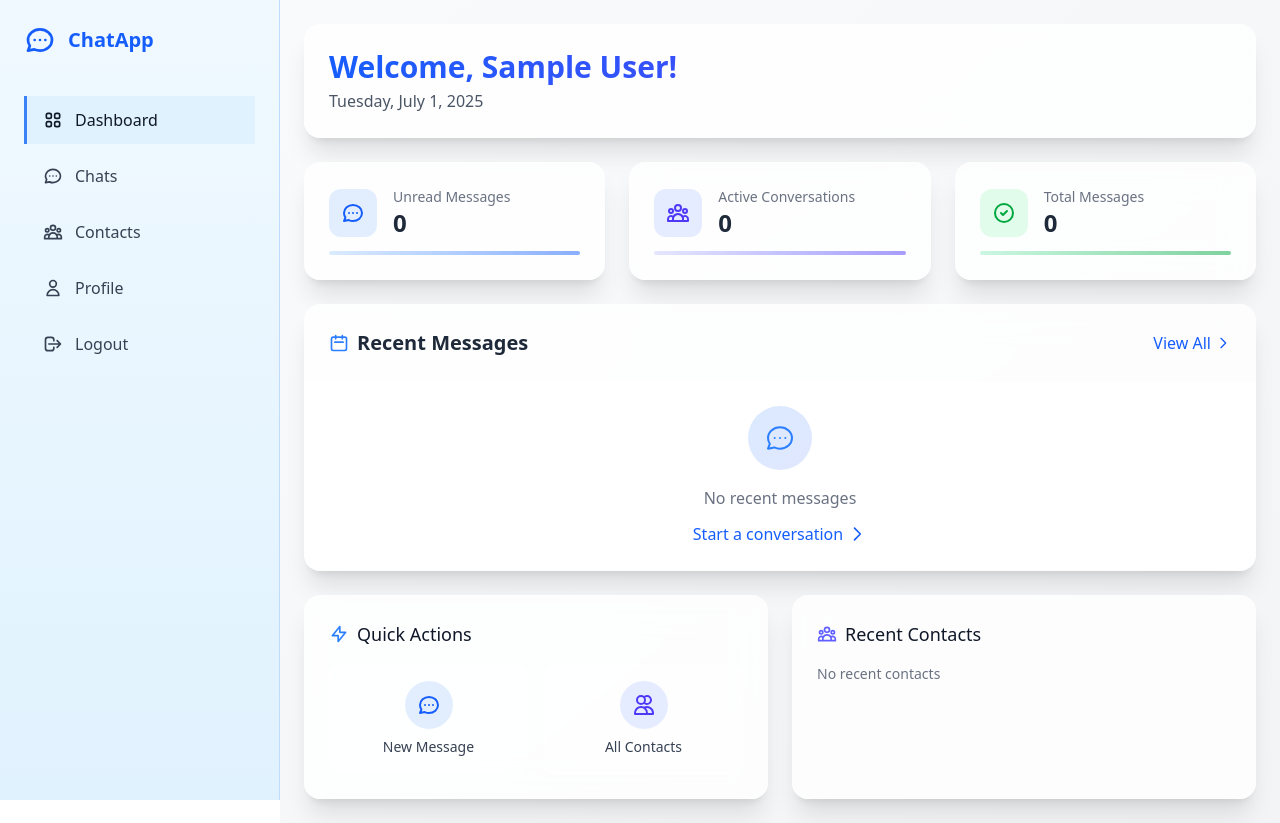
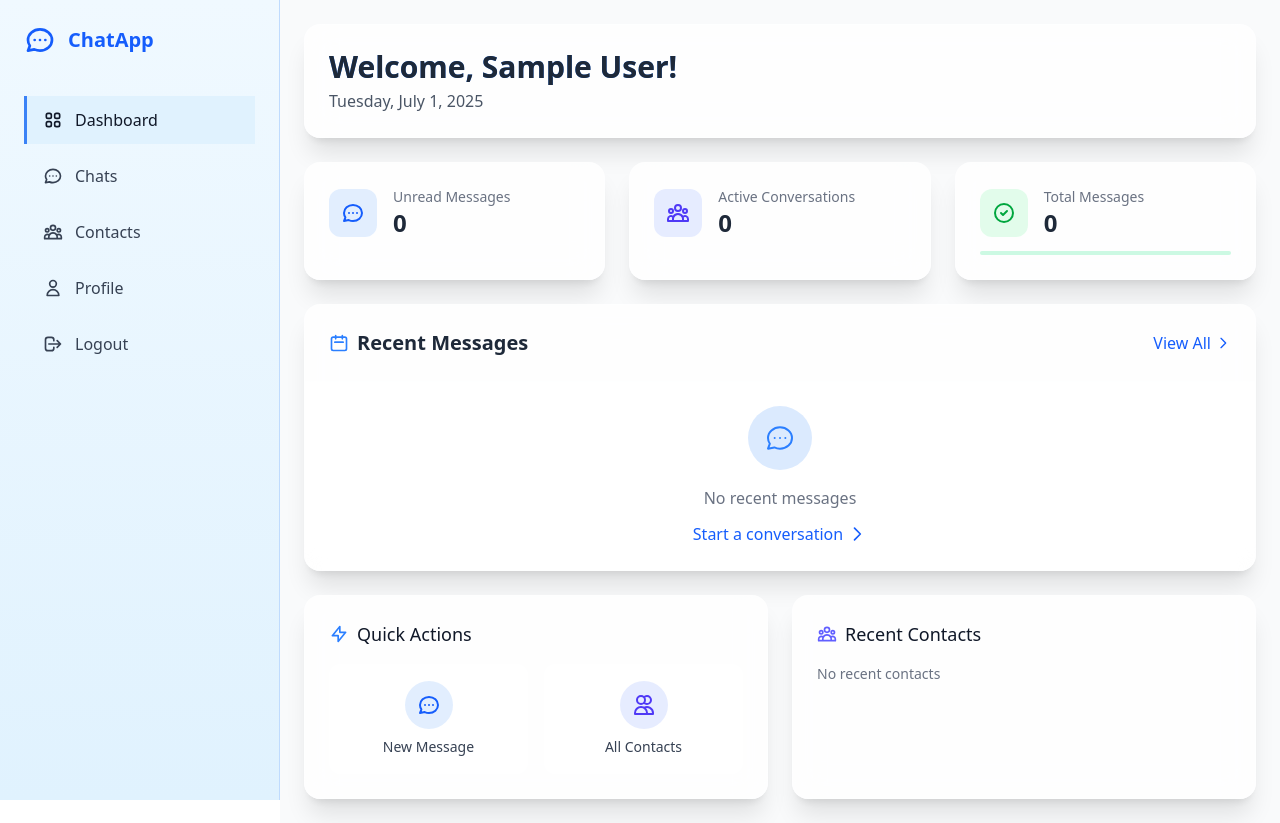
Before and after one commit to brizzieh/ChatAppv2, a Django app: page /dashboard/ in a window 1280 px wide. Run offline with Django 5.2, Linux system fonts and the light colour scheme; the visitor is signed in with stand-in values (Sample User, id 1); data comes from the database, SQL or seed files in the repository; data that the repository does not hold is empty; style sheets or scripts are compiled from the project's sources; some libraries are stand-ins or nearby versions.

Commit message:
refactor: remove gradients from dashboard styles for a cleaner appearance

```diff
--- a/templates/dashboard/index.html
+++ b/templates/dashboard/index.html
@@ -2,11 +2,11 @@
 {% block title %}Dashboard{% endblock title %}
 
 {% block content %}
-<div class="min-h-screen bg-gradient-to-br from-gray-50 to-gray-100 p-4 sm:p-6">
+<div class="min-h-screen bg-gray-50 p-4 sm:p-6">
     <div class="max-w-7xl mx-auto">
         <!-- Header with Glassmorphism Effect -->
         <div class="bg-white/80 backdrop-blur-lg rounded-2xl shadow-xl p-6 mb-6 border border-white/20 hover:shadow-2xl transition-all duration-300">
-            <h1 class="text-2xl sm:text-3xl font-bold text-gray-800 bg-gradient-to-r from-blue-600 to-indigo-600 bg-clip-text text-transparent">
+            <h1 class="text-2xl sm:text-3xl font-bold text-gray-800 bg-blue-500 bg-clip-text">
                 Welcome, {{ request.user.get_full_name|default:request.user.username }}!
             </h1>
             <p class="text-gray-600 mt-1">{{ current_date|date:"l, F j, Y" }}</p>
@@ -27,7 +27,7 @@
                         <h3 class="text-2xl font-bold text-gray-800">{{ unread_count }}</h3>
                     </div>
                 </div>
-                <div class="mt-3 h-1 bg-gradient-to-r from-blue-400/20 to-blue-600/50 rounded-full"></div>
+                <div class="mt-3 h-1 bg-m-blue-400/20 rounded-full"></div>
             </div>
 
             <!-- Active Conversations Card -->
@@ -43,7 +43,7 @@
                         <h3 class="text-2xl font-bold text-gray-800">{{ active_conversations }}</h3>
                     </div>
                 </div>
-                <div class="mt-3 h-1 bg-gradient-to-r from-indigo-400/20 to-indigo-600/50 rounded-full"></div>
+                <div class="mt-3 h-1 bg-400/20  rounded-full"></div>
             </div>
 
             <!-- Total Messages Card -->
@@ -59,7 +59,7 @@
                         <h3 class="text-2xl font-bold text-gray-800">{{ total_messages }}</h3>
                     </div>
                 </div>
-                <div class="mt-3 h-1 bg-gradient-to-r from-green-400/20 to-green-600/50 rounded-full"></div>
+                <div class="mt-3 h-1 bg-green-400/20 rounded-full"></div>
             </div>
         </div>
 
@@ -84,7 +84,7 @@
                 {% for message in recent_messages %}
                 <div class="p-6 hover:bg-white/50 hover:backdrop-blur-sm transition-colors group">
                     <div class="flex items-start">
-                        <div class="relative h-10 w-10 rounded-full bg-gradient-to-br from-blue-100 to-indigo-100 flex-shrink-0 mr-3">
+                        <div class="relative h-10 w-10 rounded-full bg-blue-100  flex-shrink-0 mr-3">
                             <img src="https://ui-avatars.com/api/?name={{ message.sender.get_full_name|default:message.sender.username }}&background=random"
                                  alt="{{ message.sender.username }}"
                                  class="h-full w-full rounded-full object-cover">
@@ -110,7 +110,7 @@
                 </div>
                 {% empty %}
                 <div class="p-6 text-center text-gray-500 bg-white/50 backdrop-blur-sm">
-                    <div class="mx-auto w-16 h-16 bg-gradient-to-br from-blue-100 to-indigo-100 rounded-full flex items-center justify-center mb-4">
+                    <div class="mx-auto w-16 h-16 bg-blue-100 rounded-full flex items-center justify-center mb-4">
                         <svg xmlns="http://www.w3.org/2000/svg" class="h-8 w-8 text-blue-500" fill="none" viewBox="0 0 24 24" stroke="currentColor">
                             <path stroke-linecap="round" stroke-linejoin="round" stroke-width="1.5" d="M8 12h.01M12 12h.01M16 12h.01M21 12c0 4.418-4.03 8-9 8a9.863 9.863 0 01-4.255-.949L3 20l1.395-3.72C3.512 15.042 3 13.574 3 12c0-4.418 4.03-8 9-8s9 3.582 9 8z" />
                         </svg>
@@ -168,7 +168,7 @@
                 <div class="space-y-3">
                     {% for contact in recent_contacts %}
                     <div class="flex items-center p-3 rounded-xl hover:bg-white/50 hover:backdrop-blur-sm transition-colors">
-                        <div class="relative h-8 w-8 rounded-full bg-gradient-to-br from-blue-100 to-indigo-100 flex-shrink-0 mr-3">
+                        <div class="relative h-8 w-8 rounded-full bg-blue-100  flex-shrink-0 mr-3">
                             <img src="https://ui-avatars.com/api/?name={{ contact.get_full_name|default:contact.username }}&background=random"
                                  alt="{{ contact.username }}"
                                  class="h-full w-full rounded-full object-cover">
```
